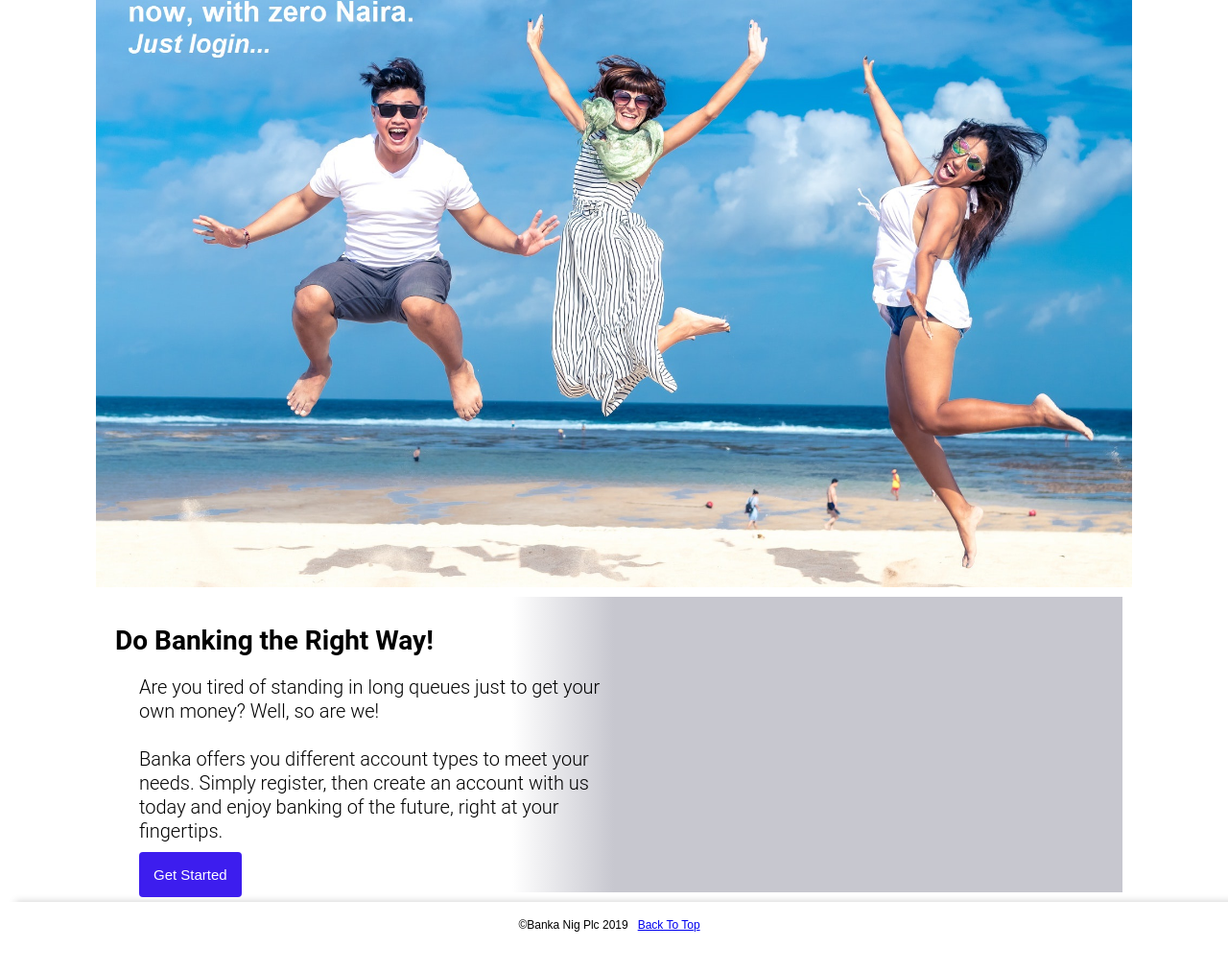
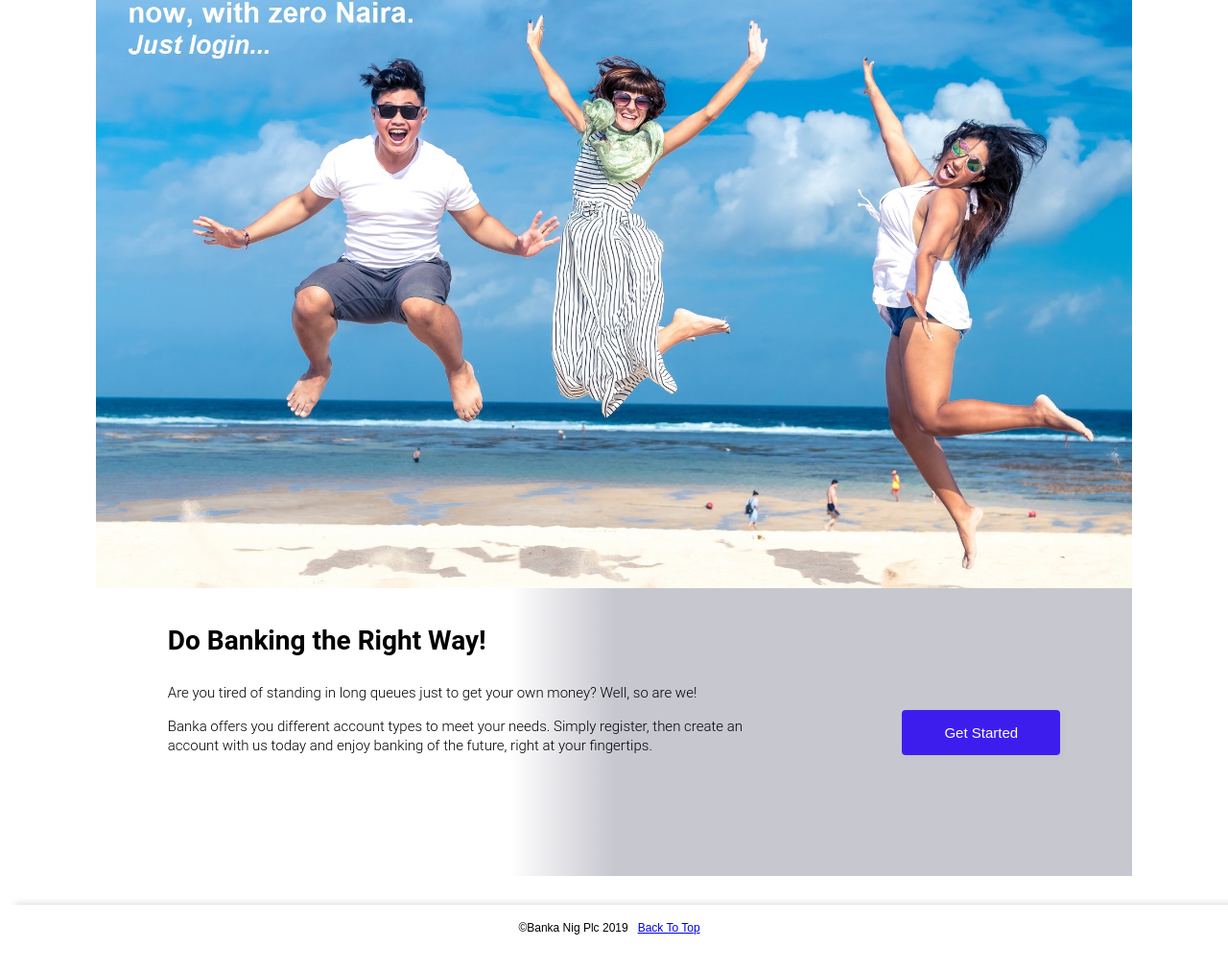
Before and after one commit to chialuka/Banka-App, a plain HTML site: page landing-page/index.html in a window 1280 px wide. Shown: the part 164-1176 px from the top of the page at 96% size. Drawn offline with Linux system fonts and the light colour scheme.

```diff
--- a/landing-page/styles.css
+++ b/landing-page/styles.css
@@ -1,3 +1,6 @@
+:root {
+  --main-bg-color: #333333;
+}
 html {
   margin: 0;
 }
@@ -23,13 +26,13 @@
 .bar3 {
   width: 30px;
   height: 5px;
-  background-color: #333;
+  background-color: var(--main-bg-color);
   margin: 6px 0;
   transition: 0.4s;
 }
 
 .change .bar1 {
-  transform: rotate(-45deg) translate(-9px, 6px);
+  transform: rotate(-45deg) translate(-7px, 7px);
 }
 
 .change .bar2 {
@@ -48,7 +51,7 @@
   width: 50%;
 }
 
-@media only screen and (min-width: 600px) {
+@media(min-width: 600px) {
   .menu-icon {
     display: none;
   }
@@ -77,16 +80,31 @@
   }
 }
 
-@media only screen and (min-width: 775px) {
+@media(min-width: 768px) {
   div .motto {
     font-size: 28px;
     font-weight: 700;
   }
-  div .pitch {
-    max-width: 50%;
-    font-size: 20px;
-    font-weight: 350;
-    line-height: 25px
+  .account-pitch {
+    display: flex;
+    justify-content: space-around;
+  }
+
+  .pitch {
+    font-size: var(--sm-font-size);
+    font-weight: 400;
+    line-height: 25px;
+  }
+
+  .pitch-text {
+    width: 60%;
+  }
+
+  div .pitch-button {
+    display: flex;
+    align-items: center;
+    justify-content: center;
+    margin-top: 0;
   }
   div #about {
     font-size: 22px;
@@ -104,7 +122,7 @@
   }
 }
 
-@media only screen and (min-width: 1024px) {
+@media(min-width: 1024px) {
   #content-wrapper {
     max-width: 1080px;
     margin: auto;
@@ -118,6 +136,7 @@
 .navbar {
   background-color: white;
   overflow: hidden;
+  border-bottom: 1px solid black
 }
 
 .navbar a {
@@ -206,9 +225,9 @@
 }
 
 .account-pitch {
-  margin: 10px 10px;
+  min-height: 300px;
+  margin-bottom: 30px;
   padding: 10px;
-  line-height: 16px;
   background: linear-gradient(90deg, rgb(255, 255, 255) 40%, #c7c7cf 50%);
 }
 
@@ -222,22 +241,28 @@
 .pitch {
   font-family: Roboto, Arial, Helvetica, sans-serif;
   font-size: 15px;
-  font-weight: 250;
-  font-style: normal;
-  margin: 25px;
+  font-weight: 300;
+  line-height: 22px;
 }
 
 .account-pitch a {
   text-decoration: none;
   font-size: 15px;
-  font-weight: 250;
-  padding: 15px;
+  font-weight: 300;
+  padding: 15px 44px;
   border: none;
   border-radius: 4px;
   background-color: #3d1dee;
   color: white;
-  margin: 25px;
-  width: 25%;
+  box-shadow: 2px 2px 4px 0 rgba(125, 152, 189, 0.1);
+}
+
+.account-pitch a:hover {
+  box-shadow: 5px 5px 15px 0 rgba(137,154,177, 0.6);
+}
+
+.pitch-button {
+  margin-top: 20px;
 }
 
 footer {
```
